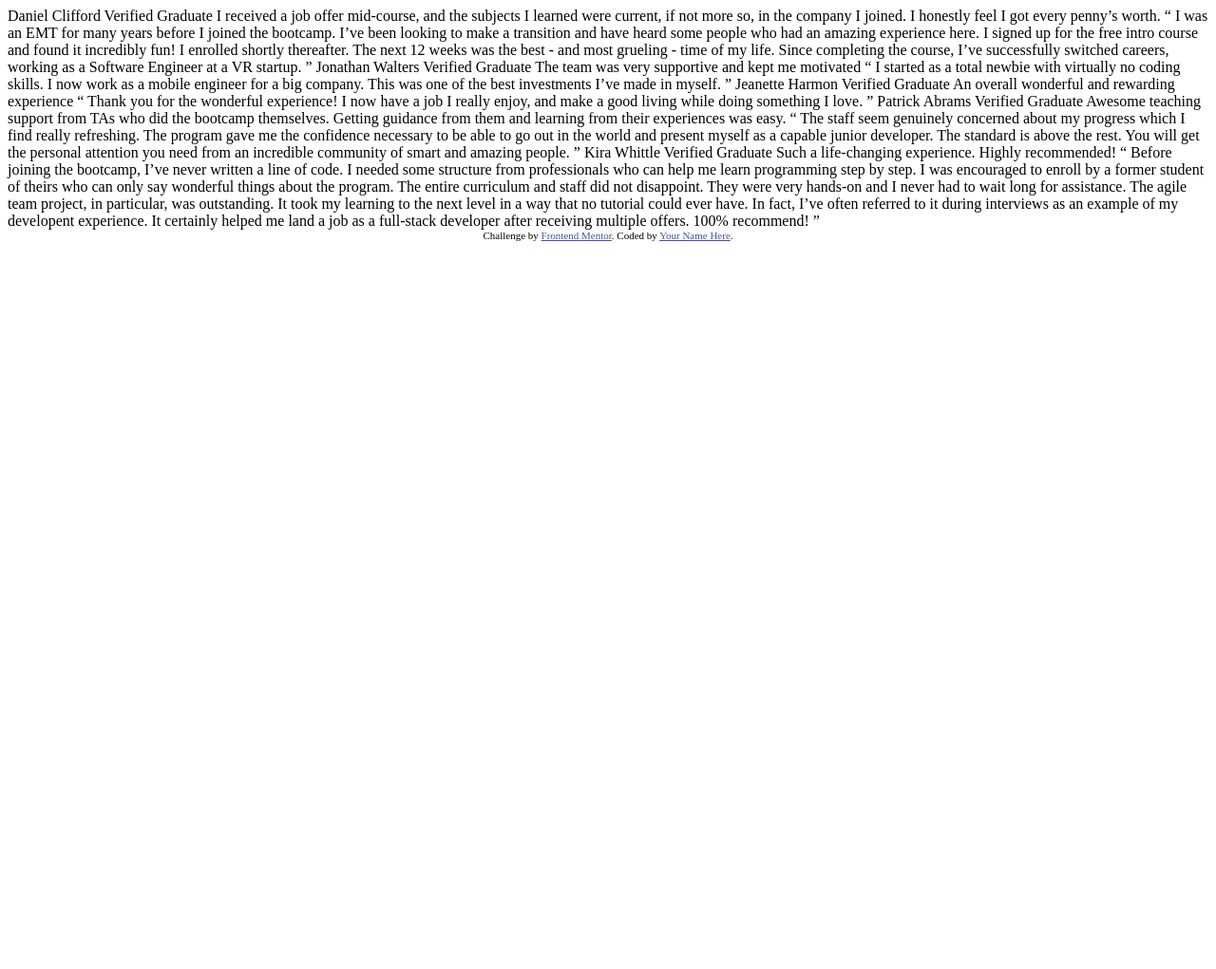
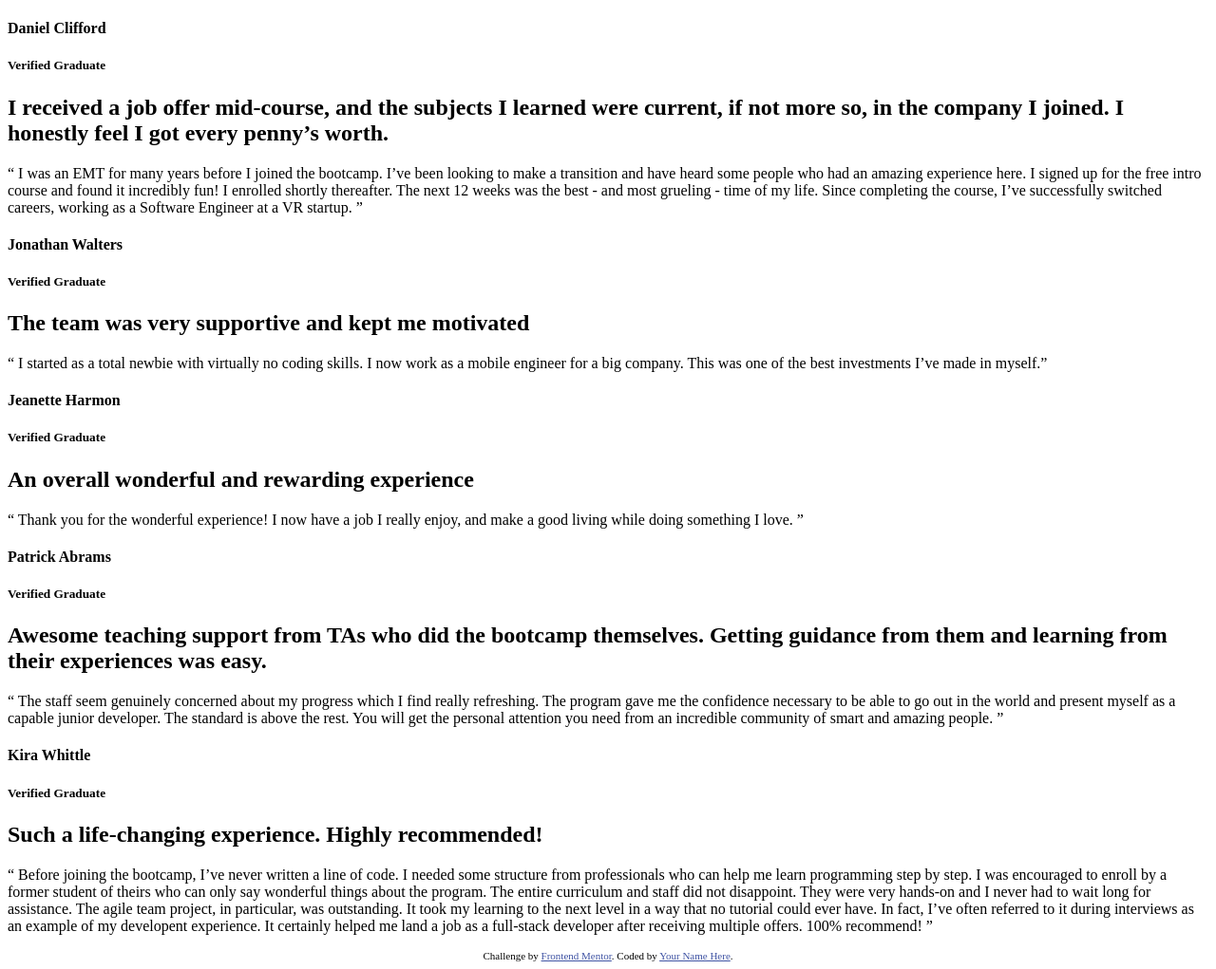
Before and after one commit to StephensGit/Testimonial-Grid-Section, a plain HTML site: page index.html in a window 1280 px wide. Shown: the whole page at 95% size. Before the commit the page ends 800 px from the top, so only its background shows below. Drawn offline with Linux system fonts and the light colour scheme.

Commit message:
Basic html structure
No Styling

```diff
--- a/index.html
+++ b/index.html
@@ -1,76 +1,127 @@
 <!DOCTYPE html>
 <html lang="en">
   <head>
-  <meta charset="UTF-8">
-  <meta name="viewport" content="width=device-width, initial-scale=1.0"> <!-- displays site properly based on user's device -->
+    <meta charset="UTF-8" />
+    <meta name="viewport" content="width=device-width, initial-scale=1.0" />
+    <!-- displays site properly based on user's device -->
 
-  <link rel="icon" type="image/png" sizes="32x32" href="./images/favicon-32x32.png">
+    <link
+      rel="icon"
+      type="image/png"
+      sizes="32x32"
+      href="./images/favicon-32x32.png"
+    />
 
     <title>Frontend Mentor | [Challenge Name Here]</title>
 
     <!-- Feel free to remove these styles or customise in your own stylesheet 👍 -->
     <style>
-    .attribution { font-size: 11px; text-align: center; }
-    .attribution a { color: hsl(228, 45%, 44%); }
+      .attribution {
+        font-size: 11px;
+        text-align: center;
+      }
+      .attribution a {
+        color: hsl(228, 45%, 44%);
+      }
     </style>
   </head>
   <body>
-  Daniel Clifford
-  Verified Graduate
+    <section class="section-one">
+      <div class="container">
+        <div class="flex">
+          <h4>Daniel Clifford</h4>
+          <h5>Verified Graduate</h5>
+          <h2>
+            I received a job offer mid-course, and the subjects I learned were
+            current, if not more so, in the company I joined. I honestly feel I
+            got every penny’s worth.
+          </h2>
+          <p>
+            “ I was an EMT for many years before I joined the bootcamp. I’ve
+            been looking to make a transition and have heard some people who had
+            an amazing experience here. I signed up for the free intro course
+            and found it incredibly fun! I enrolled shortly thereafter. The next
+            12 weeks was the best - and most grueling - time of my life. Since
+            completing the course, I’ve successfully switched careers, working
+            as a Software Engineer at a VR startup. ”
+          </p>
+        </div>
+      </div>
+    </section>
 
-  I received a job offer mid-course, and the subjects I learned were current, if not more so,
-  in the company I joined. I honestly feel I got every penny’s worth.
-
-  “ I was an EMT for many years before I joined the bootcamp. I’ve been looking to make a
-  transition and have heard some people who had an amazing experience here. I signed up
-  for the free intro course and found it incredibly fun! I enrolled shortly thereafter.
-  The next 12 weeks was the best - and most grueling - time of my life. Since completing
-  the course, I’ve successfully switched careers, working as a Software Engineer at a VR startup. ”
-
-  Jonathan Walters
-  Verified Graduate
-
-  The team was very supportive and kept me motivated
-
-  “ I started as a total newbie with virtually no coding skills. I now work as a mobile engineer
-  for a big company. This was one of the best investments I’ve made in myself. ”
-
-  Jeanette Harmon
-  Verified Graduate
-
-  An overall wonderful and rewarding experience
-
-  “ Thank you for the wonderful experience! I now have a job I really enjoy, and make a good living
-  while doing something I love. ”
-
-  Patrick Abrams
-  Verified Graduate
-
-  Awesome teaching support from TAs who did the bootcamp themselves. Getting guidance from them and
-  learning from their experiences was easy.
-
-  “ The staff seem genuinely concerned about my progress which I find really refreshing. The program
-  gave me the confidence necessary to be able to go out in the world and present myself as a capable
-  junior developer. The standard is above the rest. You will get the personal attention you need from
-  an incredible community of smart and amazing people. ”
-
-  Kira Whittle
-  Verified Graduate
-
-  Such a life-changing experience. Highly recommended!
-
-  “ Before joining the bootcamp, I’ve never written a line of code. I needed some structure from
-  professionals who can help me learn programming step by step. I was encouraged to enroll by a former
-  student of theirs who can only say wonderful things about the program. The entire curriculum and staff
-  did not disappoint. They were very hands-on and I never had to wait long for assistance. The agile team
-  project, in particular, was outstanding. It took my learning to the next level in a way that no tutorial
-  could ever have. In fact, I’ve often referred to it during interviews as an example of my developent
-  experience. It certainly helped me land a job as a full-stack developer after receiving multiple offers.
-  100% recommend! ”
+    <section class="section-two">
+      <div class="container">
+        <div class="flex">
+          <h4>Jonathan Walters</h4>
+          <h5>Verified Graduate</h5>
+          <h2>The team was very supportive and kept me motivated</h2>
+          <p>
+            “ I started as a total newbie with virtually no coding skills. I now
+            work as a mobile engineer for a big company. This was one of the
+            best investments I’ve made in myself.”
+          </p>
+        </div>
+      </div>
+    </section>
+    <section class="section-three">
+      <div class="container">
+        <div class="flex"></div>
+        <h4>Jeanette Harmon</h4>
+        <h5>Verified Graduate</h5>
+        <h2>An overall wonderful and rewarding experience</h2>
+        <p>
+          “ Thank you for the wonderful experience! I now have a job I really
+          enjoy, and make a good living while doing something I love. ”
+        </p>
+      </div>
+    </section>
+    <section class="section-four">
+      <div class="container">
+        <div class="flex"></div>
+        <h4>Patrick Abrams</h4>
+        <h5>Verified Graduate</h5>
+        <h2>
+          Awesome teaching support from TAs who did the bootcamp themselves.
+          Getting guidance from them and learning from their experiences was
+          easy.
+        </h2>
+        <p>
+          “ The staff seem genuinely concerned about my progress which I find
+          really refreshing. The program gave me the confidence necessary to be
+          able to go out in the world and present myself as a capable junior
+          developer. The standard is above the rest. You will get the personal
+          attention you need from an incredible community of smart and amazing
+          people. ”
+        </p>
+      </div>
+    </section>
+    <section class="section-five">
+      <div class="container">
+        <div class="flex"></div>
+        <h4>Kira Whittle</h4>
+        <h5>Verified Graduate</h5>
+        <h2>Such a life-changing experience. Highly recommended!</h2>
+        <p>
+          “ Before joining the bootcamp, I’ve never written a line of code. I
+          needed some structure from professionals who can help me learn
+          programming step by step. I was encouraged to enroll by a former
+          student of theirs who can only say wonderful things about the program.
+          The entire curriculum and staff did not disappoint. They were very
+          hands-on and I never had to wait long for assistance. The agile team
+          project, in particular, was outstanding. It took my learning to the
+          next level in a way that no tutorial could ever have. In fact, I’ve
+          often referred to it during interviews as an example of my developent
+          experience. It certainly helped me land a job as a full-stack
+          developer after receiving multiple offers. 100% recommend! ”
+        </p>
+      </div>
+    </section>
 
     <div class="attribution">
-    Challenge by <a href="https://www.frontendmentor.io?ref=challenge" target="_blank">Frontend Mentor</a>.
-    Coded by <a href="#">Your Name Here</a>.
+      Challenge by
+      <a href="https://www.frontendmentor.io?ref=challenge" target="_blank"
+        >Frontend Mentor</a
+      >. Coded by <a href="#">Your Name Here</a>.
     </div>
   </body>
 </html>
```
Lines whose indentation alone changed are shown as unchanged.
